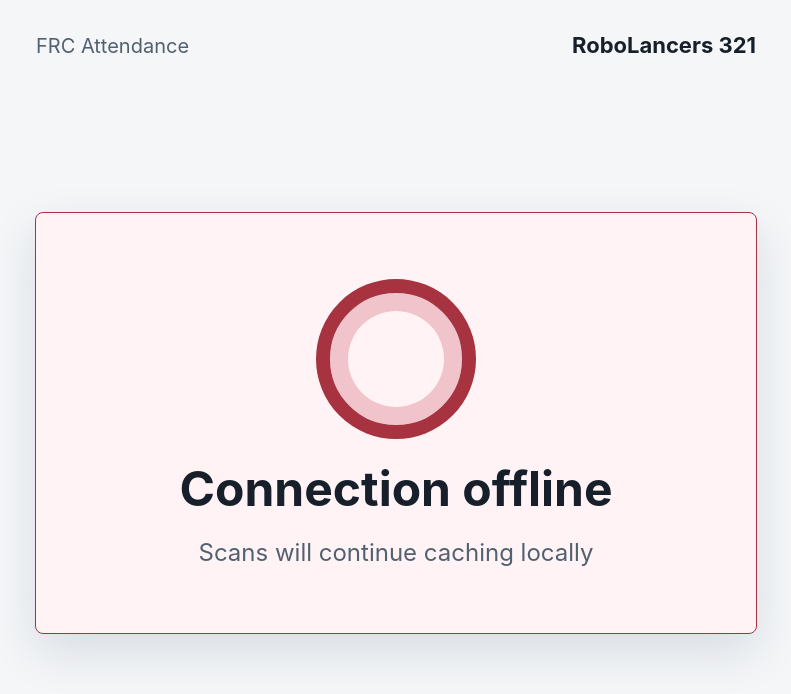
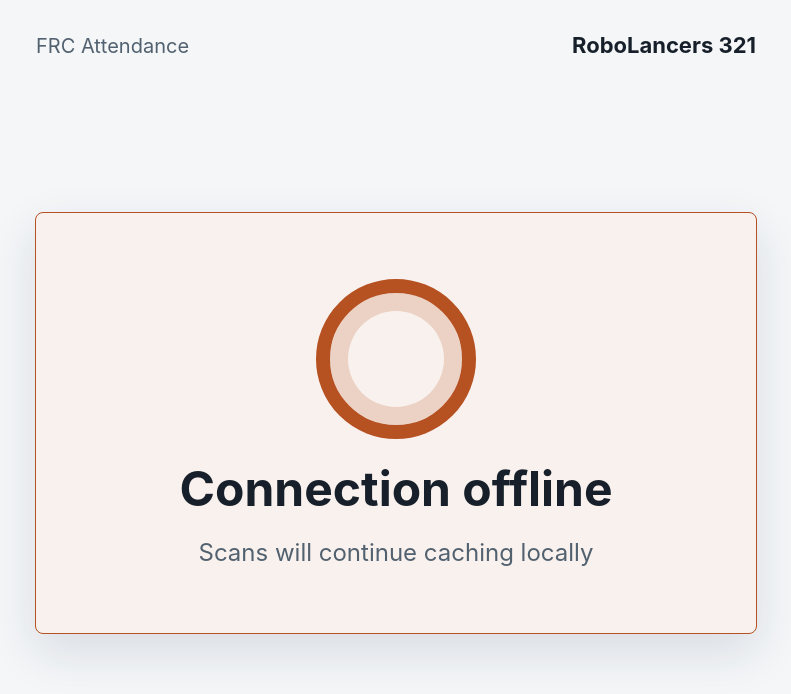
Before and after one commit to isriah/FRC-Attendance-System, a React (Vite) app in the folder apps/kiosk/: page / in a window 1280 px wide. Shown: the top 694 px of the page, without its empty margins (244-1035 px from the left). Built offline with nearby package versions, Linux system fonts and the light colour scheme; no server answers.

Commit message:
Derive theme from primary and accent colors

```diff
--- a/apps/kiosk/src/ui/App.tsx
+++ b/apps/kiosk/src/ui/App.tsx
@@ -21,10 +21,8 @@ const readyState: KioskDisplayState = {
 const kioskBrand = {
   title: import.meta.env.VITE_KIOSK_TITLE ?? "FRC Attendance",
   subtitle: import.meta.env.VITE_KIOSK_SUBTITLE ?? "RoboLancers 321",
-  accentColor: import.meta.env.VITE_KIOSK_ACCENT_COLOR ?? "#1d7a8c",
-  successColor: import.meta.env.VITE_KIOSK_SUCCESS_COLOR ?? "#2f8a49",
-  warningColor: import.meta.env.VITE_KIOSK_WARNING_COLOR ?? "#9d7a18",
-  dangerColor: import.meta.env.VITE_KIOSK_DANGER_COLOR ?? "#a6333f"
+  primaryColor: import.meta.env.VITE_KIOSK_PRIMARY_COLOR ?? "#1d7a8c",
+  accentColor: import.meta.env.VITE_KIOSK_ACCENT_COLOR ?? "#f2c14e"
 };
 
 function KioskApp() {
@@ -80,10 +78,8 @@ function KioskApp() {
 
 function themeStyle() {
   return {
-    "--accent-color": kioskBrand.accentColor,
-    "--success-color": kioskBrand.successColor,
-    "--warning-color": kioskBrand.warningColor,
-    "--danger-color": kioskBrand.dangerColor
+    "--primary-color": kioskBrand.primaryColor,
+    "--accent-color": kioskBrand.accentColor
   } as CSSProperties;
 }
 
--- a/apps/kiosk/src/ui/styles.css
+++ b/apps/kiosk/src/ui/styles.css
@@ -6,17 +6,17 @@ body,
   --text-color: #17202a;
   --muted-color: #52616f;
   --border-color: #d8dee6;
-  --accent-color: #1d7a8c;
-  --accent-soft: #c7edf2;
-  --success-color: #2f8a49;
-  --success-soft: #c9efd2;
-  --success-bg: #f2fbf4;
-  --warning-color: #9d7a18;
-  --warning-soft: #f5e7af;
-  --warning-bg: #fff9e7;
-  --danger-color: #a6333f;
-  --danger-soft: #f1c3cb;
-  --danger-bg: #fff3f5;
+  --primary-color: #1d7a8c;
+  --accent-color: #f2c14e;
+  --primary-dark: color-mix(in srgb, var(--primary-color), #000000 26%);
+  --primary-soft: color-mix(in srgb, var(--primary-color), #ffffff 76%);
+  --primary-bg: color-mix(in srgb, var(--primary-color), #ffffff 92%);
+  --accent-dark: color-mix(in srgb, var(--accent-color), #000000 38%);
+  --accent-soft: color-mix(in srgb, var(--accent-color), #ffffff 70%);
+  --accent-bg: color-mix(in srgb, var(--accent-color), #ffffff 90%);
+  --danger-color: color-mix(in srgb, var(--accent-color), #8b0000 58%);
+  --danger-soft: color-mix(in srgb, var(--danger-color), #ffffff 74%);
+  --danger-bg: color-mix(in srgb, var(--danger-color), #ffffff 92%);
   width: 100%;
   height: 100%;
   margin: 0;
@@ -69,30 +69,30 @@ body,
   width: 132px;
   height: 132px;
   border-radius: 50%;
-  border: 14px solid var(--accent-color);
-  box-shadow: inset 0 0 0 18px var(--accent-soft);
+  border: 14px solid var(--primary-color);
+  box-shadow: inset 0 0 0 18px var(--primary-soft);
 }
 
 .scan-panel-welcome,
 .scan-panel-goodbye {
-  border-color: var(--success-color);
-  background: var(--success-bg);
+  border-color: var(--primary-dark);
+  background: var(--primary-bg);
 }
 
 .scan-panel-welcome .reader-mark,
 .scan-panel-goodbye .reader-mark {
-  border-color: var(--success-color);
-  box-shadow: inset 0 0 0 18px var(--success-soft);
+  border-color: var(--primary-dark);
+  box-shadow: inset 0 0 0 18px var(--primary-soft);
 }
 
 .scan-panel-duplicate {
-  border-color: var(--warning-color);
-  background: var(--warning-bg);
+  border-color: var(--accent-dark);
+  background: var(--accent-bg);
 }
 
 .scan-panel-duplicate .reader-mark {
-  border-color: var(--warning-color);
-  box-shadow: inset 0 0 0 18px var(--warning-soft);
+  border-color: var(--accent-dark);
+  box-shadow: inset 0 0 0 18px var(--accent-soft);
 }
 
 .scan-panel-rejected,
```
Also changed, not shown: 12 other files (tests, documents, lock files or other folders).
